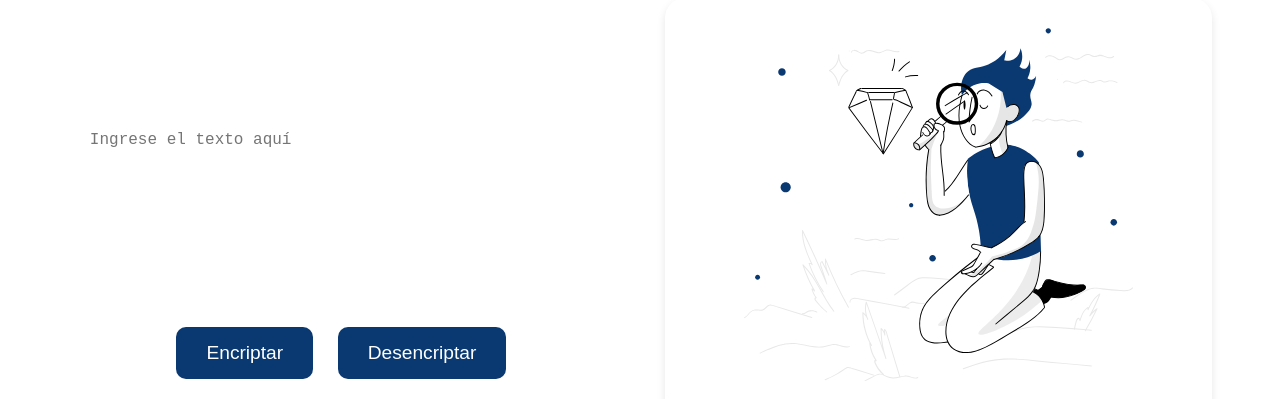
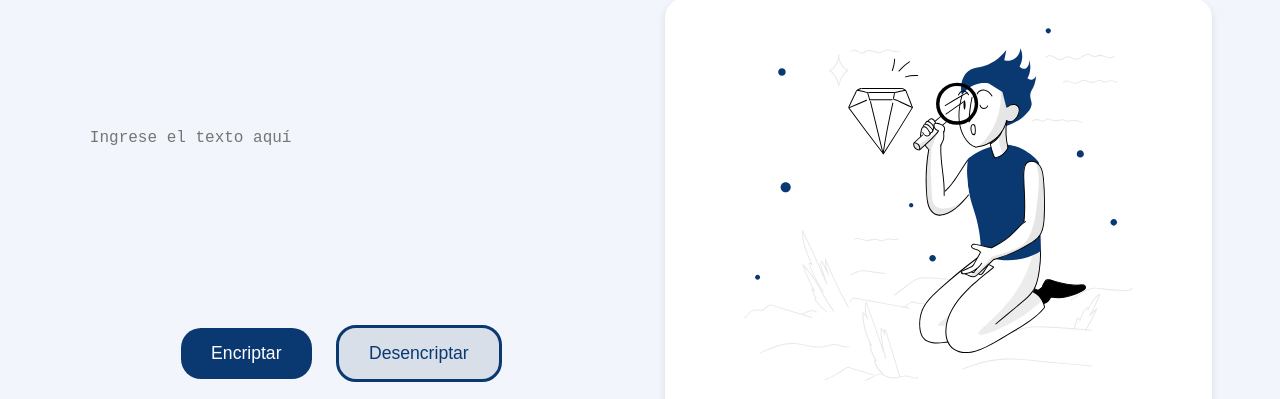
Before and after one commit to CharlyCS/Encriptador_Oracle_ONE, a plain HTML site: page index.html in a window 1280 px wide. Shown: the part 159-558 px from the top of the page. Drawn offline with Linux system fonts and the light colour scheme.

Commit message:
style for buttons

```diff
--- a/index.html
+++ b/index.html
@@ -24,7 +24,7 @@
                 <textarea placeholder="Ingrese el texto aquí"></textarea>
                 <div class="buttons">
                     <button onclick="inicio()" type="button">Encriptar</button>
-                    <button onclick="inicio()" type="button">Desencriptar</button>
+                    <button onclick="inicio()" style="background-color: #D8DFE8; color: #0A3871; border-color: #0A3871; border-style: solid;" type="button">Desencriptar</button>
                 </div>
             </div>
             <div class="box">
--- a/styles/style.css
+++ b/styles/style.css
@@ -34,6 +34,7 @@
 }
 
 body {
+    background-color: #F3F5FC;
     display: flex;
     flex-direction: column;
     min-height: 100vh;
@@ -77,13 +78,13 @@ textarea {
 }
 
 .buttons button {
-    font-size: 1.2rem;
+    font-size: 1.1rem;
     padding: 15px 30px;
     margin: 0 10px;
     background-color: #0A3871;
     color: white;
     border: none;
-    border-radius: 10px;
+    border-radius: 20px;
     cursor: pointer;
     transition: background-color 0.3s ease;
 }
```
